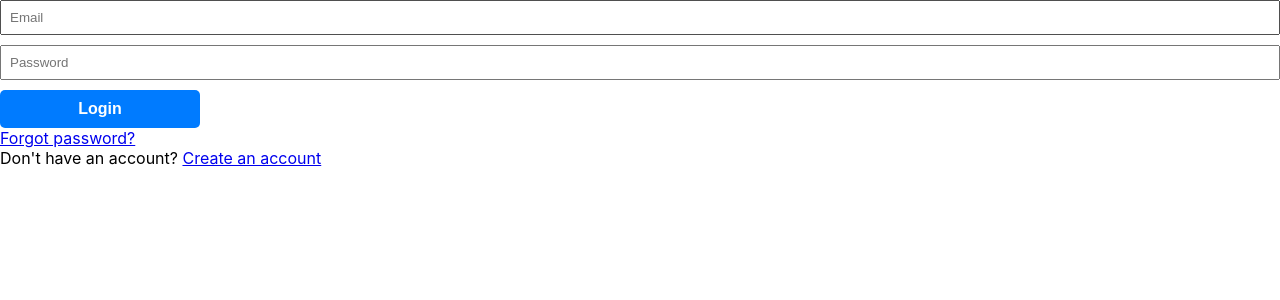
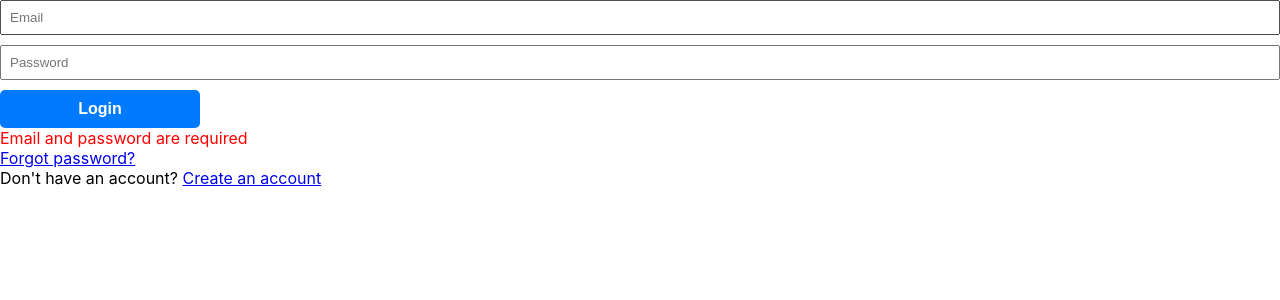
Before and after one commit to pusulurivinay/healthcare, a React (Create React App) app in the folder Frontend/: page /guest-login in a window 1280 px wide. Both pictures are taken after a click on the button "Login". Shown: the top 300 px of the page. Built offline with nearby package versions, Linux system fonts and the light colour scheme; no server answers.

Commit message:
Update GuestLogin.js

```diff
--- a/Frontend/src/Components/GuestLogin.js
+++ b/Frontend/src/Components/GuestLogin.js
@@ -1,23 +1,32 @@
 import React, { useState } from 'react';
 import { getAuth, signInWithEmailAndPassword } from 'firebase/auth';
-import { useNavigate,Link } from 'react-router-dom';
+import { useNavigate, Link } from 'react-router-dom';
 import '../Components/firebase-config';
 import UserDashboard from "../Pages/Home";
 
 const Login = () => {
   const [email, setEmail] = useState('');
   const [password, setPassword] = useState('');
+  const [error, setError] = useState('');
   const navigate = useNavigate(); // For navigation after successful login
 
   const handleLogin = async () => {
+    // Basic field validations
+    if (!email || !password) {
+      setError('Email and password are required');
+      return;
+    }
+
     const auth = getAuth();
     try {
       await signInWithEmailAndPassword(auth, email, password);
       // Login successful, navigate to the dashboard or home page
       console.log("Logged in");
+      // Optionally, you can navigate to the dashboard here
+      // navigate('/dashboard');
     } catch (error) {
       // Handle login errors here
-      console.error(error.message);
+      setError(error.message);
       // Optionally, update UI to reflect the error
     }
   };
@@ -38,14 +47,14 @@ const Login = () => {
         onChange={(e) => setPassword(e.target.value)}
       />
       <button onClick={handleLogin}>Login</button>
+      {error && <p style={{ color: 'red' }}>{error}</p>}
       <p>
-      <Link to="/guest-login-forgotPassword">Forgot password?</Link>
-    </p>
-    <p>
-      Don't have an account? <Link to="/guest-signup">Create an account</Link>
-    </p>
+        <Link to="/guest-login-forgotPassword">Forgot password?</Link>
+      </p>
+      <p>
+        Don't have an account? <Link to="/guest-signup">Create an account</Link>
+      </p>
     </div>
-
   );
 };
 
```
